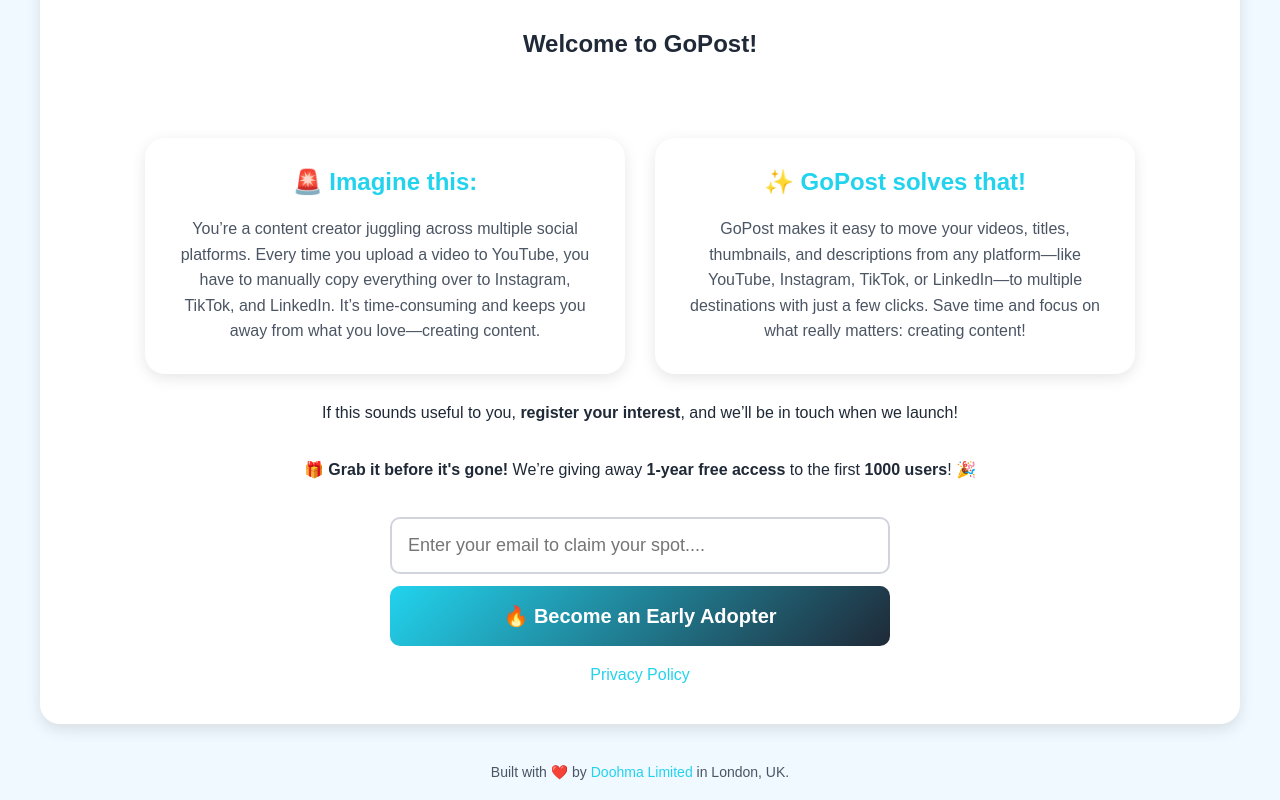
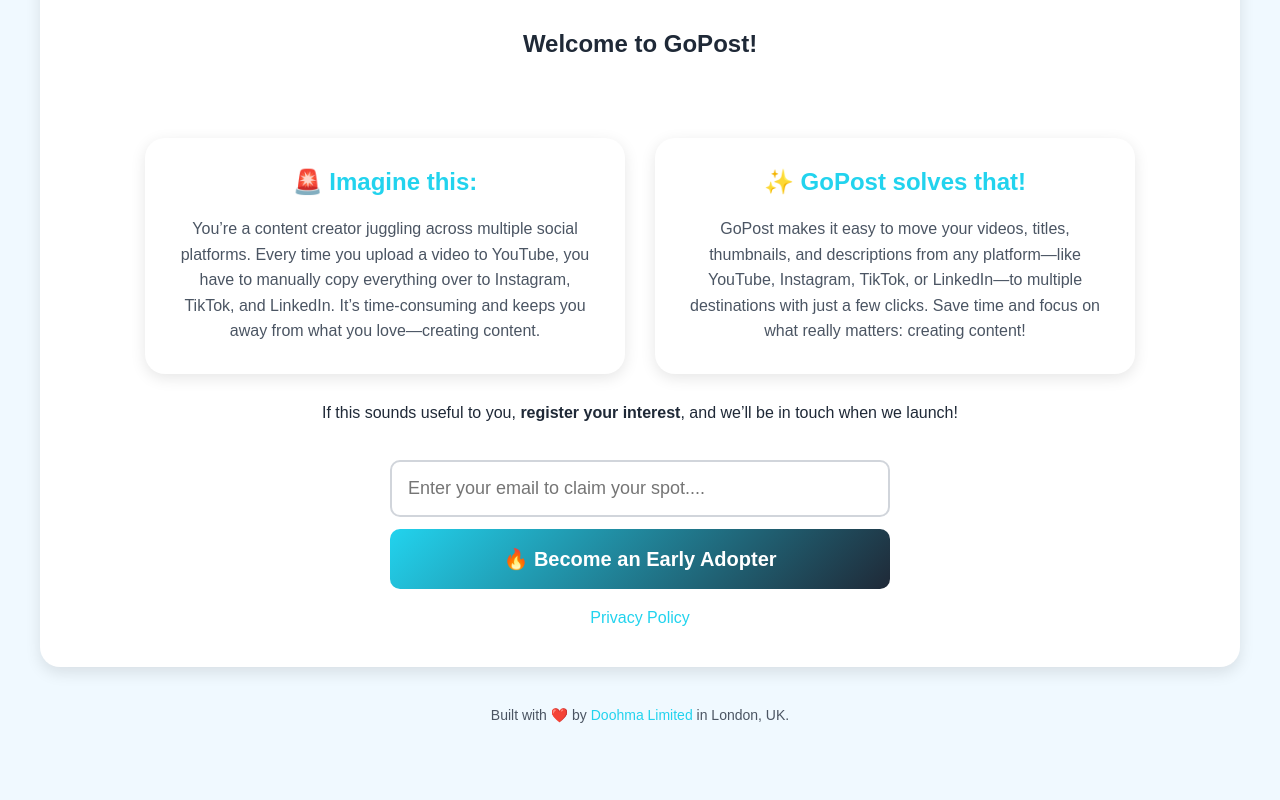
Before and after one commit to ugukmail/landing, a plain HTML site: page index.html in a window 1280 px wide. Shown: the part 684-1484 px from the top of the page. After the commit the page ends 1427 px from the top, so only its background shows below. Drawn offline with Linux system fonts and the light colour scheme.

Commit message:
Update index.html

```diff
--- a/index.html
+++ b/index.html
@@ -38,8 +38,8 @@
     <div class="input-container">
         <p>If this sounds useful to you, <strong>register your interest</strong>, and we’ll be in touch when we launch!</p>
         <br>
-        <p><strong>🎁 Grab it before it's gone!</strong> We’re giving away <strong>1-year free access</strong> to the first <strong>1000 users</strong>! 🎉</p>
-        <br>
+        <!-- <p><strong>🎁 Grab it before it's gone!</strong> We’re giving away <strong>1-year free access</strong> to the first <strong>1000 users</strong>! 🎉</p>
+        <br> -->
         <form id="contact-form">
             <input type="email" id="email-input" name="your-email" placeholder="Enter your email to claim your spot...." required>
             <button type="submit" id="submit">🔥 Become an Early Adopter</button>
```
